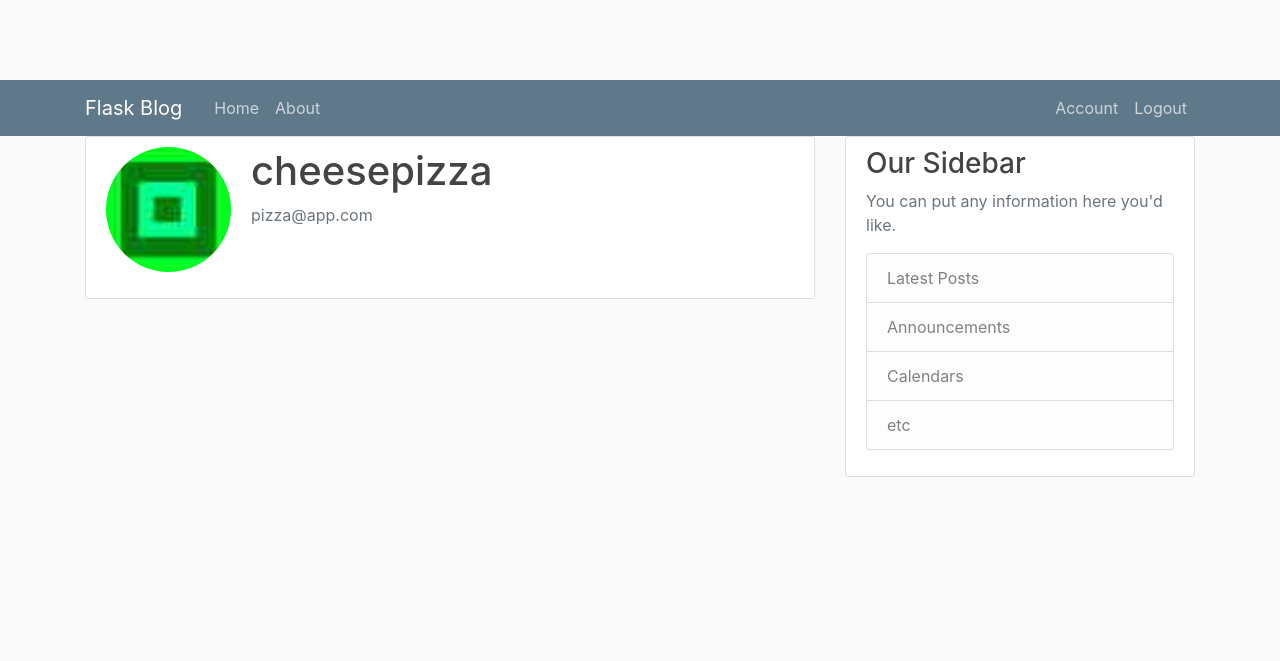
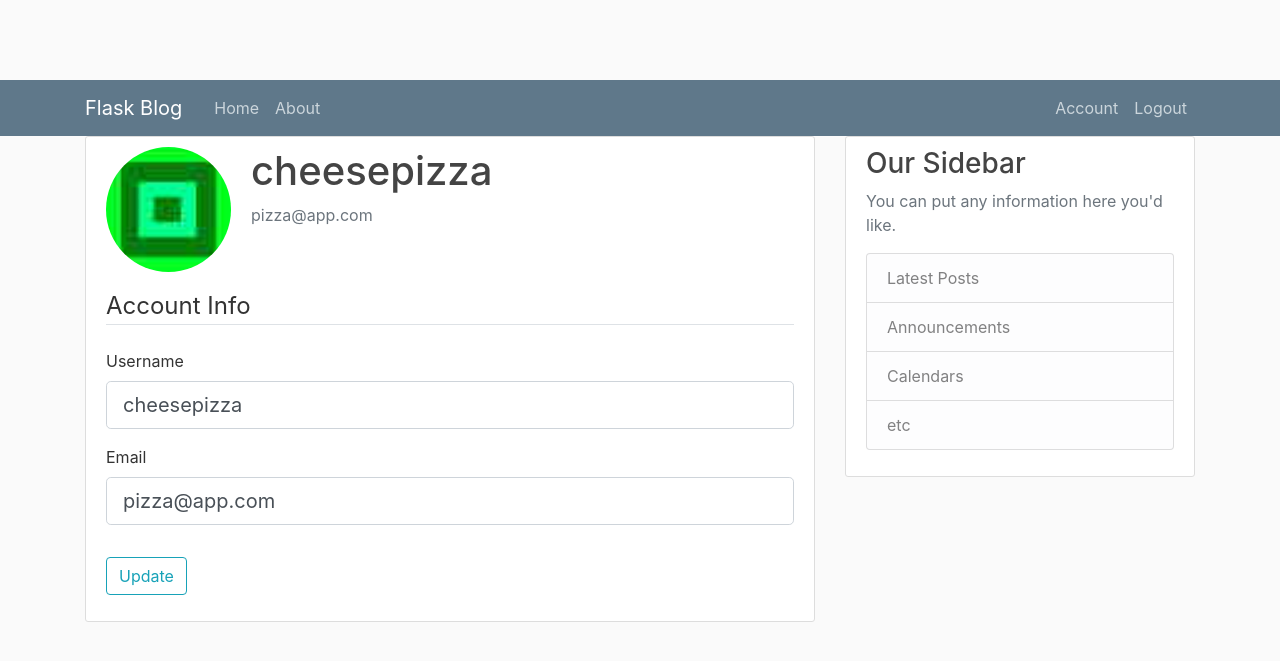
Before and after one commit to atrahan/flask_blog, a Flask app: page /account in a window 1280 px wide. Shown: the top 661 px of the page. Run offline with Flask 2, Linux system fonts and the light colour scheme; a user stored in the database is signed in; some libraries are stand-ins or nearby versions.

Commit message:
Add user update options to account page

```diff
--- a/flaskblog/forms.py
+++ b/flaskblog/forms.py
@@ -1,4 +1,5 @@
 from flask_wtf import FlaskForm
+from flask_login import current_user
 from wtforms import StringField, PasswordField, SubmitField, BooleanField
 from wtforms.validators import DataRequired, Length, Email, EqualTo, ValidationError
 from flaskblog.models import User
@@ -27,3 +28,20 @@ class LoginForm(FlaskForm):
     remember = BooleanField('Remember Me')
 
     submit = SubmitField('Login')
+
+class UpdateAccountForm(FlaskForm):
+    username = StringField('Username', validators=[DataRequired(), Length(min=2, max=20)])
+    email = StringField('Email', validators=[DataRequired(), Email()])
+    submit = SubmitField('Update')
+
+    def validate_username(self,username):
+        if username.data != current_user.username:
+            user_chk = User.query.filter_by(username=username.data).first()
+            if user_chk:
+                raise ValidationError('That username is taken. Please choose another one.')
+
+    def validate_email(self,email):
+        if email.data != current_user.email:
+            email_chk = User.query.filter_by(email=email.data).first()
+            if email_chk:
+                raise ValidationError('That email is taken. Please choose another one.')
--- a/flaskblog/routes.py
+++ b/flaskblog/routes.py
@@ -1,6 +1,6 @@
 from flask import Flask, render_template, url_for, flash, redirect, request
 from flaskblog import app, db, bcrypt
-from flaskblog.forms import RegistrationForm, LoginForm
+from flaskblog.forms import RegistrationForm, LoginForm, UpdateAccountForm
 from flaskblog.models import User, Post
 from flask_login import login_user, current_user, logout_user, login_required
 
@@ -64,8 +64,18 @@ def logout():
     logout_user()
     return redirect(url_for('home'))
 
-@app.route('/account')
+@app.route('/account', methods=['GET','POST'])
 @login_required
 def account():
+    form = UpdateAccountForm()
+    if form.validate_on_submit():
+        current_user.username = form.username.data
+        current_user.email = form.email.data
+        db.session.commit()
+        flash('Your account has been updated', 'success')
+        return redirect(url_for('account'))
+    elif request.method=='GET':
+        form.username.data = current_user.username
+        form.email.data = current_user.email
     image_file = url_for('static', filename=f'profile_pics/{current_user.image_file}')
-    return render_template('account.html', title='Account', image_file=image_file)
+    return render_template('account.html', title='Account', image_file=image_file, form=form)
--- a/flaskblog/templates/account.html
+++ b/flaskblog/templates/account.html
@@ -8,6 +8,40 @@
                 <p class="text-secondary">{{ current_user.email }}</p>
             </div>
         </div>
-        <!-- FORM HERE -->
+        <form method="POST" action="">
+            {{ form.hidden_tag() }}
+            <fieldset class="form-group">
+                <legend class="border-bottom mb-4">Account Info</legend>
+                <div class="form-group">
+                    {{ form.username.label(class="form-control-label") }}
+                    {% if form.username.errors %}
+                        {{ form.username(class="form-control form-control-lg is-invalid") }}
+                        <div class="invalid-feedback">
+                            {% for error in form.username.errors %}
+                                <span>{{ error }}</span>
+                            {% endfor %}
+                        </div>
+                    {% else %}
+                        {{ form.username(class="form-control form-control-lg") }}
+                    {% endif %}
+                </div>
+                <div class="form-group">
+                    {{ form.email.label(class="form-control-label") }}
+                    {% if form.email.errors %}
+                        {{ form.email(class="form-control form-control-lg is-invalid") }}
+                        <div class="invalid-feedback">
+                            {% for error in form.email.errors %}
+                                <span>{{ error }}</span>
+                            {% endfor %}
+                        </div>
+                    {% else %}
+                        {{ form.email(class="form-control form-control-lg") }}
+                    {% endif %}
+                </div>
+            </fieldset>
+            <div class="form-group">
+                {{ form.submit(class="btn btn-outline-info") }}
+            </div>
+        </form>
     </div>
 {% endblock content %}
```
Also changed, not shown: flaskblog/site.db.
